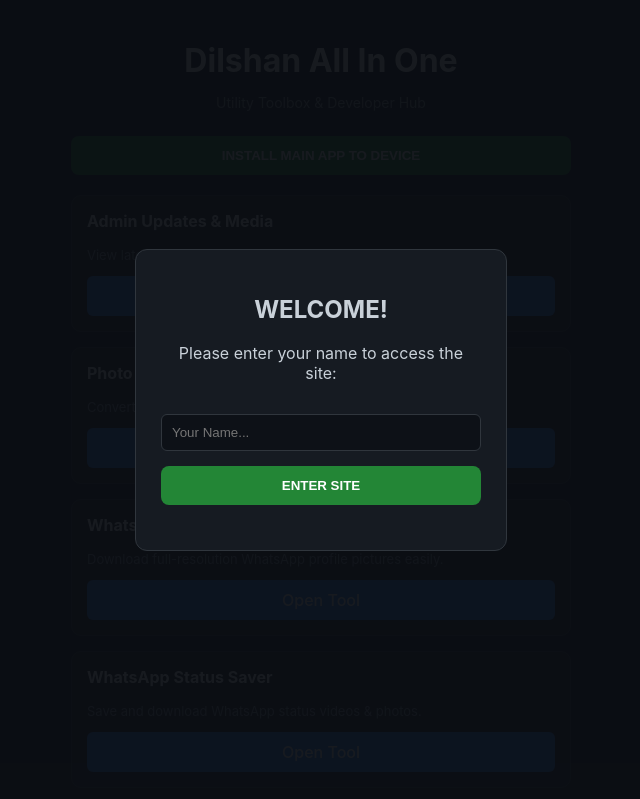
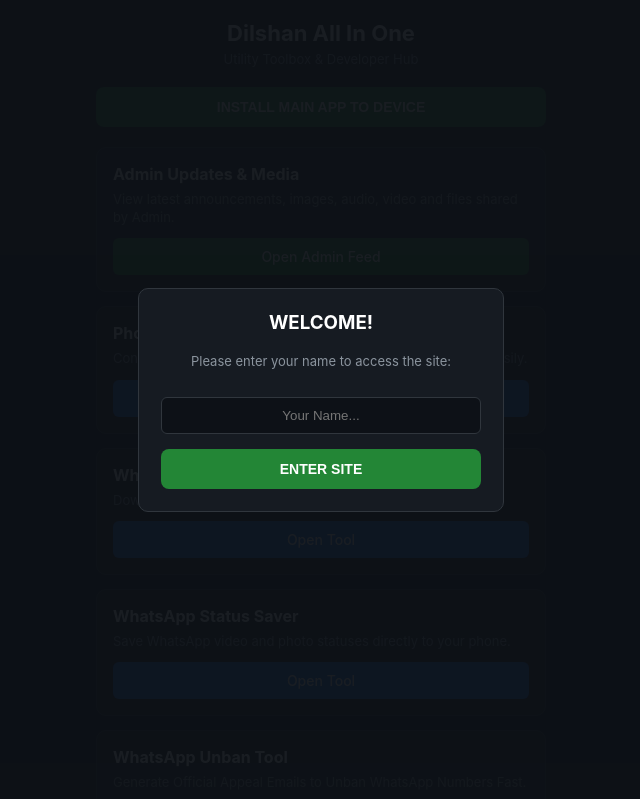
Before and after one commit to chamidudilshan6767-bit/Dilshan-All-In-One-1, a website: page public/index.html in a window 1280 px wide. Shown: the top 799 px of the page, without its empty margins (319-959 px from the left). Drawn offline with Linux system fonts and the light colour scheme.

Commit message:
Update index.html

```diff
--- a/public/index.html
+++ b/public/index.html
@@ -3,51 +3,55 @@
 <head>
     <meta charset="UTF-8">
     <meta name="viewport" content="width=device-width, initial-scale=1.0">
-    <title>Dilshan All In One - Utility Toolbox</title>
+    <title>Dilshan All In One</title>
     <link rel="manifest" href="/manifest.json">
     <meta name="theme-color" content="#0d1117">
     <style>
         :root {
-            --bg-color: #0b0e14;
+            --bg-color: #0d1117;
             --card-bg: #161b22;
-            --accent-color: #2f81f7;
-            --text-color: #c9d1d9;
+            --btn-blue: #1f6feb;
+            --btn-green: #238636;
+            --text-main: #c9d1d9;
             --border-color: #30363d;
         }
         body {
             font-family: -apple-system, BlinkMacSystemFont, "Segoe UI", Roboto, sans-serif;
             background-color: var(--bg-color);
-            color: var(--text-color);
+            color: var(--text-main);
             margin: 0;
-            padding: 20px;
+            padding: 20px 15px;
             display: flex;
             flex-direction: column;
             align-items: center;
         }
         .container {
-            max-width: 500px;
+            max-width: 450px;
             width: 100%;
         }
         .header {
             text-align: center;
-            margin-bottom: 25px;
+            margin-bottom: 20px;
         }
         .header h1 {
             color: #ffffff;
-            margin-bottom: 5px;
+            margin: 0 0 5px 0;
+            font-size: 22px;
         }
         .header p {
             color: #8b949e;
-            font-size: 14px;
+            font-size: 13px;
+            margin: 0;
         }
         .btn-install {
             width: 100%;
-            background: #238636;
+            background: var(--btn-green);
             color: white;
             border: none;
             padding: 12px;
             border-radius: 8px;
-            font-weight: bold;
+            font-weight: 600;
+            font-size: 14px;
             cursor: pointer;
             margin-bottom: 20px;
         }
@@ -55,34 +59,37 @@
             background: var(--card-bg);
             border: 1px solid var(--border-color);
             border-radius: 10px;
-            padding: 15px;
-            margin-bottom: 15px;
+            padding: 16px;
+            margin-bottom: 14px;
         }
         .card h3 {
-            margin-top: 0;
+            margin: 0 0 6px 0;
             color: #ffffff;
             font-size: 16px;
         }
         .card p {
             font-size: 13px;
             color: #8b949e;
+            margin: 0 0 12px 0;
+            line-height: 1.4;
         }
         .btn-open {
             display: block;
             width: 100%;
             text-align: center;
-            background: var(--accent-color);
+            background: var(--btn-blue);
             color: white;
             text-decoration: none;
             padding: 10px 0;
             border-radius: 6px;
+            font-size: 14px;
             font-weight: 500;
-            margin-top: 10px;
+            box-sizing: border-box;
         }
         .login-overlay {
             position: fixed;
             top: 0; left: 0; width: 100%; height: 100%;
-            background: rgba(11, 14, 20, 0.95);
+            background: rgba(13, 17, 23, 0.95);
             display: flex;
             justify-content: center;
             align-items: center;
@@ -90,11 +97,11 @@
         }
         .login-box {
             background: var(--card-bg);
-            padding: 25px;
-            border-radius: 12px;
+            padding: 22px;
+            border-radius: 10px;
             border: 1px solid var(--border-color);
             text-align: center;
-            width: 80%;
+            width: 85%;
             max-width: 320px;
         }
         .login-box input {
@@ -106,6 +113,8 @@
             background: #0d1117;
             color: white;
             box-sizing: border-box;
+            text-align: center;
+            outline: none;
         }
     </style>
 </head>
@@ -113,10 +122,10 @@
 
     <div id="loginOverlay" class="login-overlay">
         <div class="login-box">
-            <h2>WELCOME!</h2>
-            <p>Please enter your name to access the site:</p>
+            <h3 style="margin-top:0; color:#fff;">WELCOME!</h3>
+            <p style="font-size:13px; color:#8b949e;">Please enter your name to access the site:</p>
             <input type="text" id="usernameInput" placeholder="Your Name...">
-            <button class="btn-install" onclick="loginUser()">ENTER SITE</button>
+            <button class="btn-install" style="margin-bottom:0;" onclick="loginUser()">ENTER SITE</button>
         </div>
     </div>
 
@@ -130,49 +139,49 @@
 
         <div class="card">
             <h3>Admin Updates & Media</h3>
-            <p>View latest announcements and files shared by Admin.</p>
-            <a href="admin-updates.html" class="btn-open">Open Admin Feed</a>
+            <p>View latest announcements, images, audio, video and files shared by Admin.</p>
+            <a href="admin-updates.html" class="btn-open" style="background: var(--btn-green);">Open Admin Feed</a>
         </div>
 
         <div class="card">
             <h3>Photo to PDF Converter</h3>
-            <p>Convert your photos and images directly into PDF documents.</p>
+            <p>Convert your images and photos into a single PDF document easily.</p>
             <a href="photo-to-pdf.html" class="btn-open">Open Converter</a>
         </div>
 
         <div class="card">
             <h3>WhatsApp DP Downloader</h3>
-            <p>Download full-resolution WhatsApp profile pictures easily.</p>
+            <p>Download full-size profile photos from WhatsApp numbers.</p>
             <a href="whatsapp-dp-downloader.html" class="btn-open">Open Tool</a>
         </div>
 
         <div class="card">
             <h3>WhatsApp Status Saver</h3>
-            <p>Save and download WhatsApp status videos & photos.</p>
+            <p>Save WhatsApp video and photo statuses directly to your phone.</p>
             <a href="whatsapp-status-saver.html" class="btn-open">Open Tool</a>
         </div>
 
         <div class="card">
             <h3>WhatsApp Unban Tool</h3>
-            <p>Generate official appeal emails to unban WhatsApp numbers fast.</p>
+            <p>Generate Official Appeal Emails to Unban WhatsApp Numbers Fast.</p>
             <a href="whatsapp-unban.html" class="btn-open">Open Tool</a>
         </div>
 
         <div class="card">
             <h3>QR Code Generator</h3>
-            <p>Create custom QR codes with custom colors and style options.</p>
+            <p>Create Custom QR Codes with Custom Colors & Logo Support.</p>
             <a href="qr-generator.html" class="btn-open">Open Generator</a>
         </div>
 
         <div class="card">
             <h3>Password Generator</h3>
-            <p>Generate strong custom passwords with custom options.</p>
+            <p>Generate Strong Custom Passwords with Prefix & Custom Options.</p>
             <a href="password-generator.html" class="btn-open">Open Generator</a>
         </div>
 
         <div class="card">
-            <h3>TikTok Downloader</h3>
-            <p>Download TikTok videos in HD without watermark.</p>
+            <h3>Media Downloader</h3>
+            <p>Download TikTok Videos in HD & MP3 Without Watermark.</p>
             <a href="tiktok-downloader.html" class="btn-open">Open Downloader</a>
         </div>
     </div>
```
